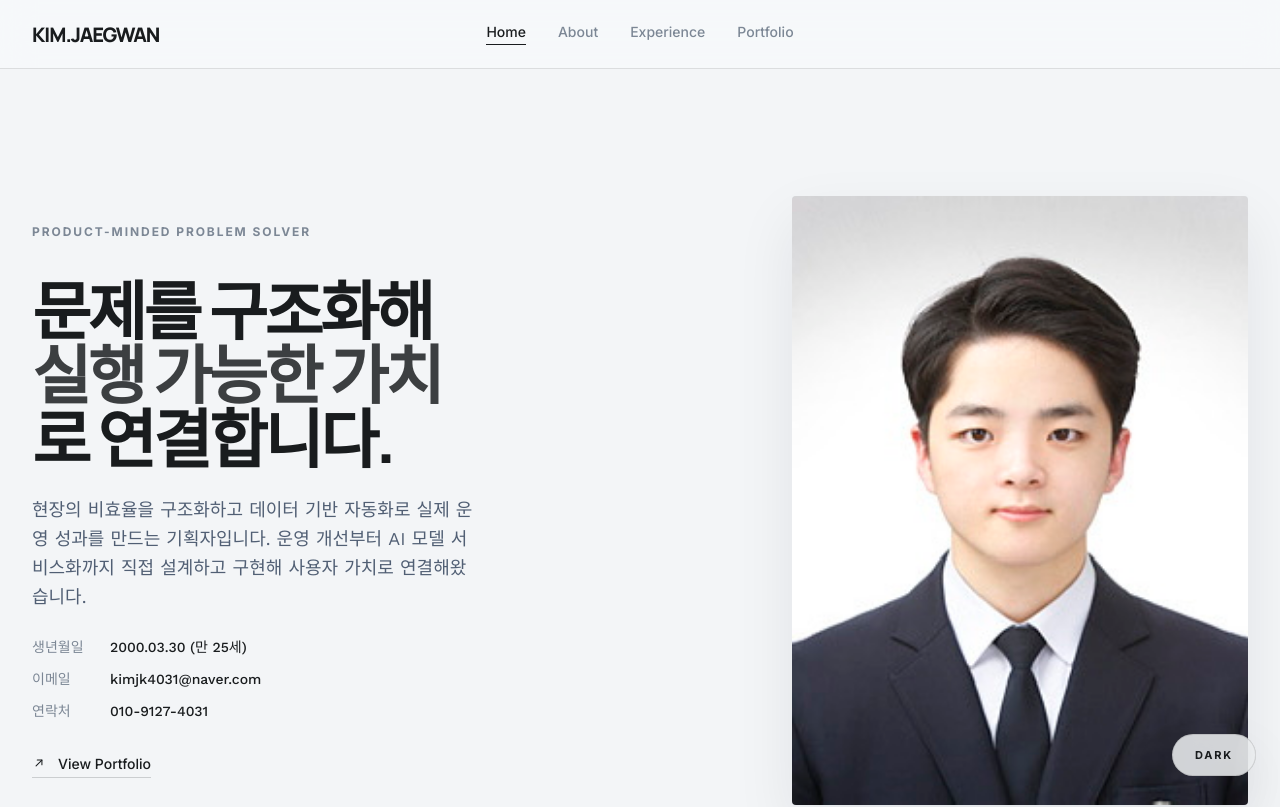
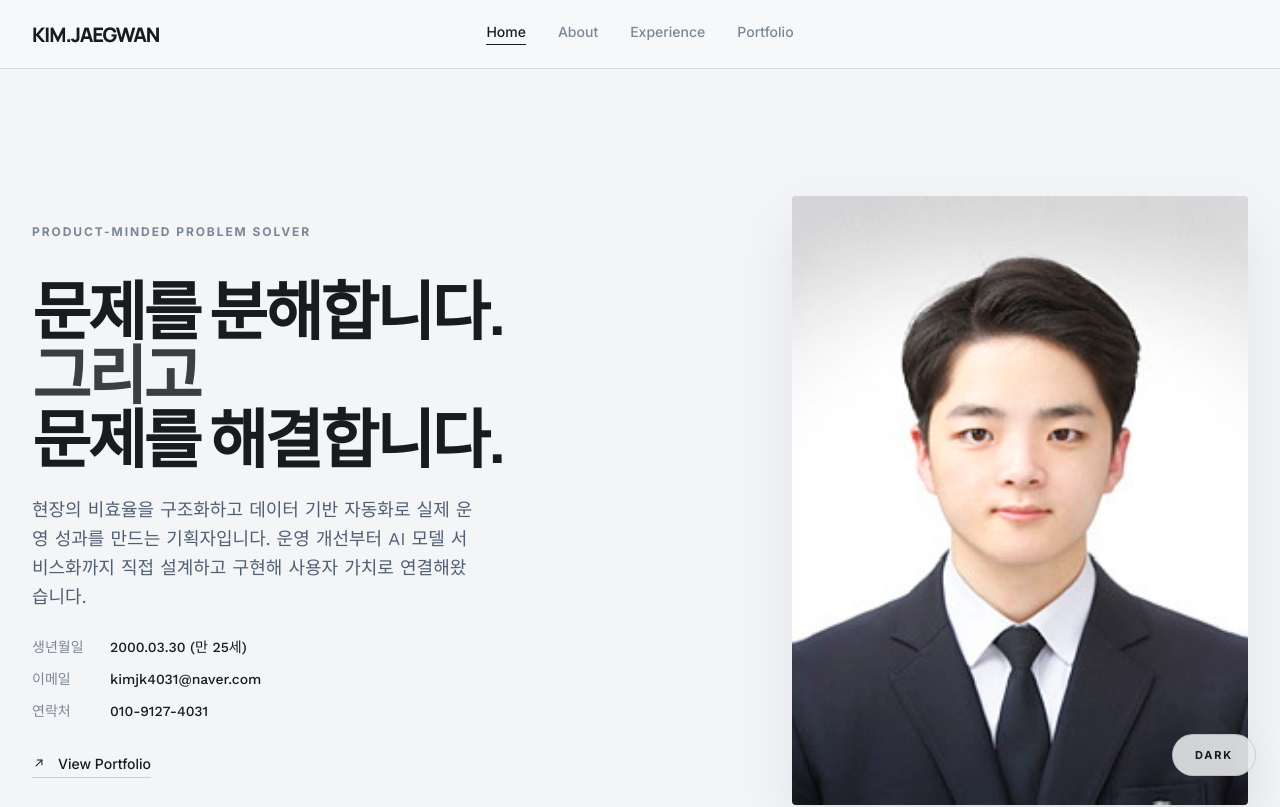
Before and after one commit to Jaegwae/portfolio, a React (Vite) app: page / in a window 1280 px wide. Shown: the top 807 px of the page. Built offline with nearby package versions, Linux system fonts and the light colour scheme.

Commit message:
Update portfolio hero headline

```diff
--- a/src/components/PortfolioDesktop.jsx
+++ b/src/components/PortfolioDesktop.jsx
@@ -102,11 +102,11 @@ function PortfolioDesktop({
             <div className="portfolio-hero__copy">
               <p className="portfolio-eyebrow">{profile.role}</p>
               <h1 className="portfolio-hero__title">
-                문제를 구조화해
+                문제를 분해합니다.
                 <br />
-                <span>실행 가능한 가치</span>
+                <span>그리고</span>
                 <br />
-                로 연결합니다.
+                문제를 해결합니다.
               </h1>
               <p className="portfolio-hero__summary">{profile.summary}</p>
               <div className="portfolio-hero__details" aria-label="기본 정보">
```
